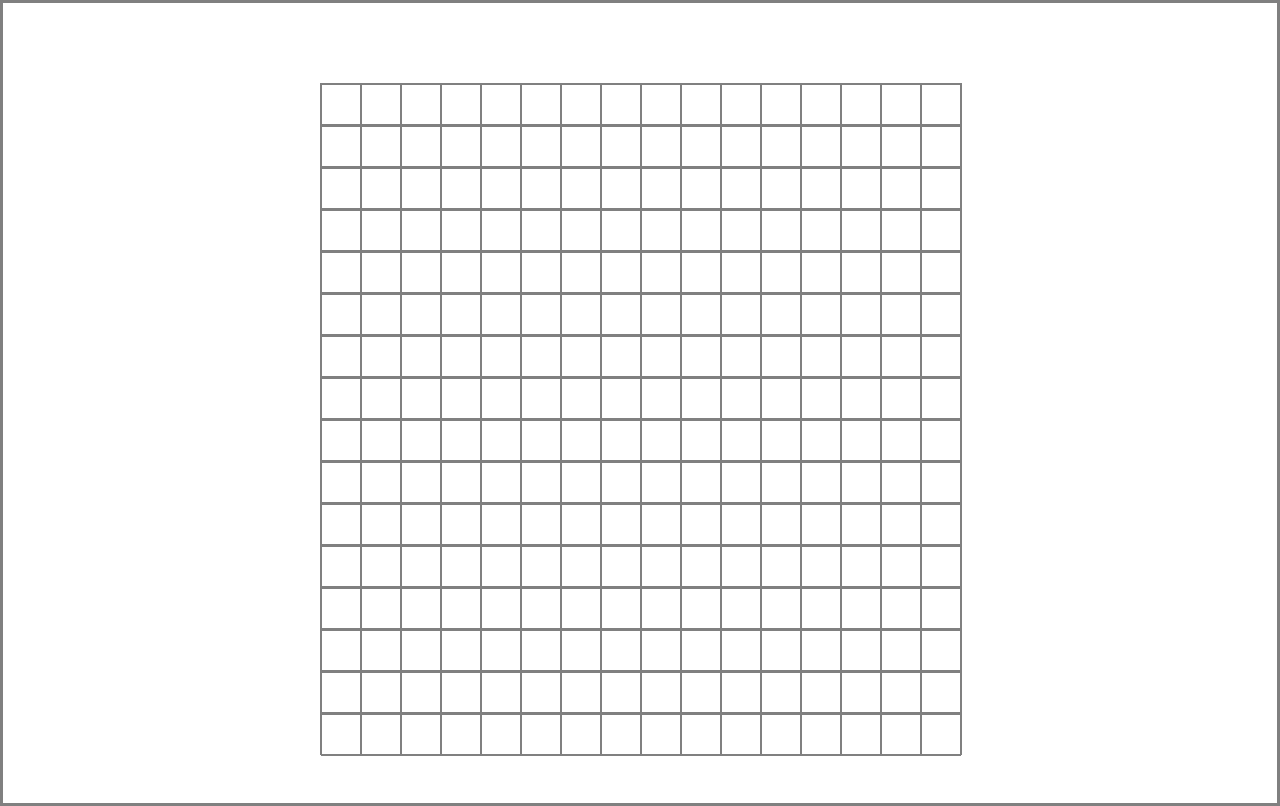
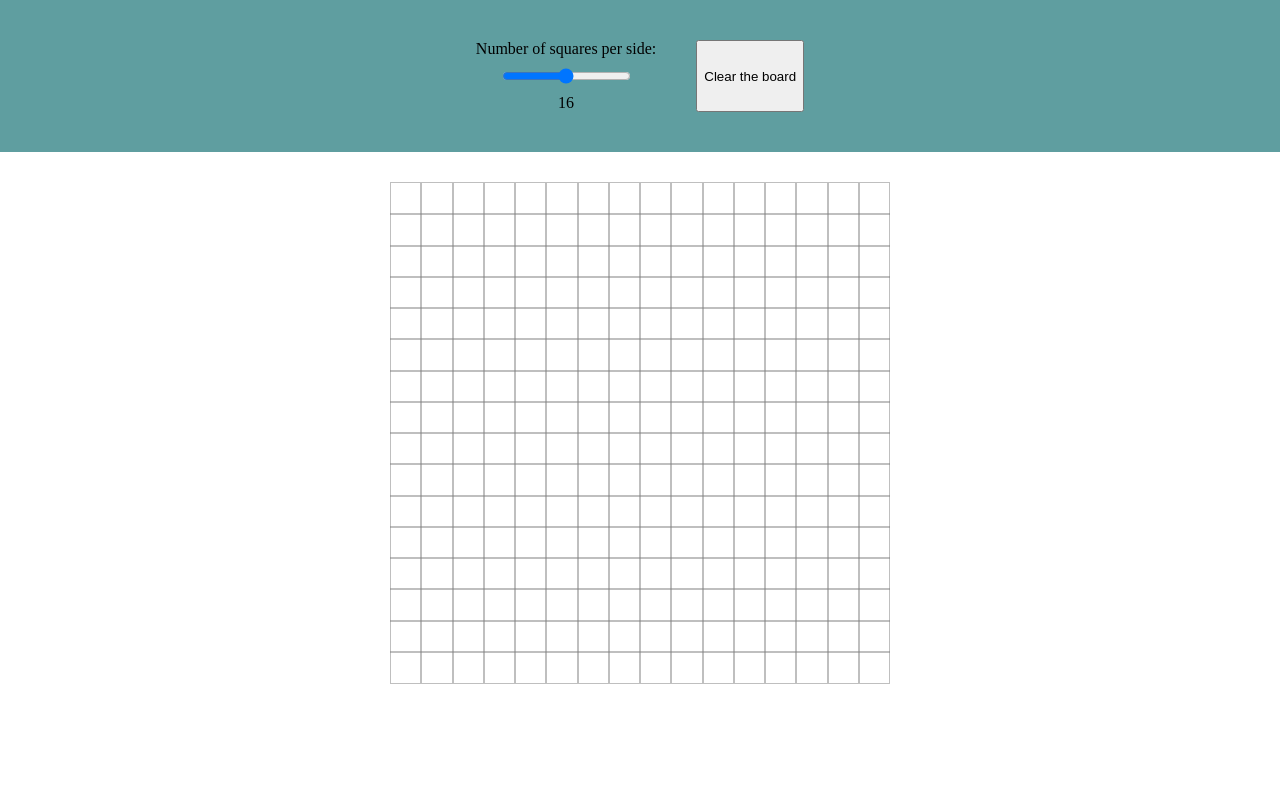
Before and after one commit to woo-cell/etch-a-sketch, a plain HTML site: page index.html in a window 1280 px wide. Drawn offline with Linux system fonts and the light colour scheme.

Commit message:
added a slider for grid size and a clear button

```diff
--- a/index.html
+++ b/index.html
@@ -9,6 +9,15 @@
     <link rel="favicon" type="image/x-icon" href="./images/e.ico">
 </head>
 <body>
+    <div class="menu">
+        <div class="number">
+            <p>Number of squares per side:</p>
+            <input type="range" min="4" max="100" value="" id="nb">
+            <p id="nb-output"></p>
+        </div>
+        <button id="clear">Clear the board</button>
+    </div>
+
     <div class="main">
         <div class="main-container">
 
--- a/script.js
+++ b/script.js
@@ -1,23 +1,73 @@
-let numberSide = 16;
-let numberSquare = numberSide ** 2;
-let containerHeight = 640;
-
 const containerDiv = document.querySelector(".main-container");
-containerDiv.style.cssText = `height : ${containerHeight}px; width : ${containerHeight}px`;
+const clearButton = document.getElementById("clear");
+const nbOutput = document.getElementById("nb-output");
+let containerHeight = 500;
+// initialize the grid to 16 * 16 and allows to  paint
+addGrid(16);
+paint();
+showSize(16);
 
 
-let squareHeight = containerHeight / numberSide;
+// listen to the slider value changes and update the grid accordingly
+let slider = document.getElementById("nb");
+let num = 4;
+slider.addEventListener("input", () => {num = slider.value; changeSize(num)});
+function changeSize(n){
+    deleteGrid();
+    addGrid(n);
+    paint();
+    showSize(n)
+}
+
+// clear the board
+clearButton.addEventListener("click", clearBoard)
+function clearBoard(e) {
+    const square = document.querySelectorAll(".square");
+    square.forEach((element) => remClass(element));
+    function remClass(el) {
+        el.classList.remove("painted");
+    }
+}
 
 
-for (let i = 0; i < numberSide; i++) {
+// logic
+function showSize(cells) {
+    nbOutput.textContent = `${cells}`;
+}
+
+function paint() {
+    const square = document.querySelectorAll(".square");
+    console.log(square);
+    square.forEach((element) => listen(element));
+    function listen(el) {
+        el.addEventListener("mouseover", addClass)
+        function addClass(e) {
+            e.target.classList.add("painted");
+        }
+    }
+}
+
+function deleteGrid() {
+    while (containerDiv.firstChild) {
+        containerDiv.removeChild(containerDiv.lastChild)
+    }
+}
+
+function addGrid(cellPerSide) {
+    containerDiv.style.cssText = `height : ${containerHeight}px; width : ${containerHeight}px`;
+    let squareHeight = containerHeight / cellPerSide;
+
+    for (let i = 0; i < cellPerSide; i++) {
         const rowDiv = document.createElement("div");
         rowDiv.classList.add("row-div");
         rowDiv.style.cssText = `height : ${squareHeight}px; width : ${containerHeight}px;`;
         containerDiv.appendChild(rowDiv);
 
-    for (let j = 0; j < numberSide; j++) {
+        for (let j = 0; j < cellPerSide; j++) {
             const square = document.createElement("div");
+            square.classList.add("square");
             square.style.cssText = `height : ${squareHeight}px; width : ${squareHeight}px`;
             rowDiv.appendChild(square);
         }
     }
+}
--- a/styles.css
+++ b/styles.css
@@ -1,15 +1,30 @@
 * {
-    border : 1px solid grey;
+
     margin: 0;
 }
 
+.menu {
+    background-color: cadetblue;
+    display: flex;
+    justify-content: center;
+    padding: 40px;
+    gap: 40px;
+}
+
+.number {
+    display: flex;
+    flex-direction: column;
+    justify-content: center;
+    align-items: center;
+    gap: 10px;
+}
 
 .main {
     display: flex;
     flex-direction: column;
     justify-content: center;
     align-items: center;
-    height: 100vh;
+    margin: 30px;
 }
 
 .main-container {
@@ -21,7 +36,13 @@
 .row-div {
     display: flex;
     flex-direction: row;
+    border: none;
 }
 
 .square {
+    border : 1px solid rgba(128, 128, 128, 0.5);
 }
+
+.painted {
+    background-color: black;
+}
```
Lines whose indentation alone changed are shown as unchanged.
